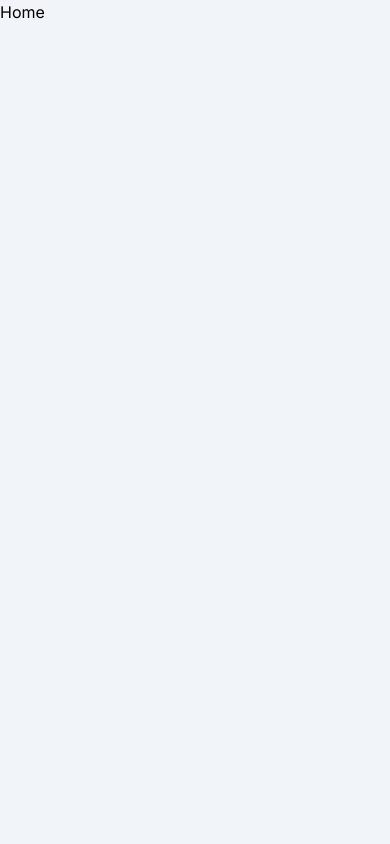
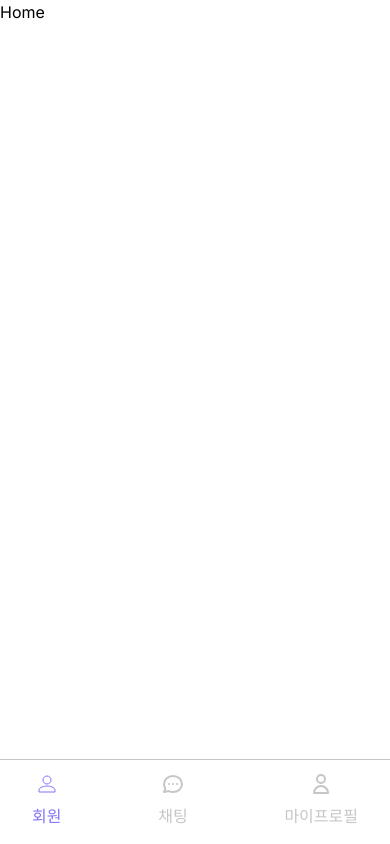
Before and after one commit to Pocket-PT/frontend-repo, a Next.js app: page / in a window 390 px wide. Built offline with nearby package versions, Linux system fonts and the light colour scheme.

Commit message:
style: 채팅방 CSS 수정 웹에서 모바일 채팅창을 키는 것이 아니라, 모바일로 들어갔을 때 뜨는 화면을 웹뷰로 구현

```diff
--- a/src/app/chat/layout.tsx
+++ /dev/null
@@ -1,36 +0,0 @@
-import Link from 'next/link';
-import { PropsWithChildren } from 'react';
-import PersonIcon from '../../../public/icons/PersonIcon';
-import ChatIcon from '../../../public/icons/ChatIcon';
-import ArrowDownIcon from '../../../public/icons/ArrowDownIcon';
-import SearchIcon from '../../../public/icons/SearchIcon';
-
-const ChatLayout = ({ children }: PropsWithChildren) => {
-  return (
-    <div className="w-[480px] h-[751px] mt-[12px] bg-white rounded-xl shadow border border-stone-300 m-auto flex">
-      <div className="w-[72px] h-[751px] -mt-[0.5px] -ml-[1px] bg-white rounded-tl-xl rounded-bl-xl border border-stone-300 flex items-center flex-col gap-12 pt-20">
-        <Link href="/chat/list">
-          <div className="relative w-8 h-8">
-            <PersonIcon fill="#C6C6C6" />
-          </div>
-        </Link>
-        <div className="relative w-10 h-10">
-          <ChatIcon fill="#C6C6C6" />
-        </div>
-      </div>
-      <div>
-        <div className="w-[408px] h-[45px] flex flex-row ml-4 space-x-72 pt-4">
-          <div className="text-black text-[16px] font-bold flex flex-row">
-            채팅
-            <ArrowDownIcon fill="#000000" />
-          </div>
-          <div className="-ml-4">
-            <SearchIcon fill="#000000" />
-          </div>
-        </div>
-        <div>{children}</div>
-      </div>
-    </div>
-  );
-};
-export default ChatLayout;
--- a/src/app/chat/list/page.tsx
+++ /dev/null
@@ -1,5 +0,0 @@
-const ChatList = () => {
-  return <div>ChatList</div>;
-};
-
-export default ChatList;
--- a/src/app/chat/page.tsx
+++ /dev/null
@@ -1,19 +0,0 @@
-import Link from 'next/link';
-import ChatIcon from '../../../public/icons/ChatIcon';
-import PersonIcon from '../../../public/icons/PersonIcon';
-import ChatList from '@/components/ChatList';
-
-const ChatPage = () => {
-  return (
-    <div>
-      <div>
-        <ChatList />
-        <ChatList />
-        <ChatList />
-        <ChatList />
-      </div>
-    </div>
-  );
-};
-
-export default ChatPage;
--- /dev/null
+++ b/src/app/chats/layout.tsx
@@ -0,0 +1,58 @@
+'use client';
+
+import Link from 'next/link';
+import { PropsWithChildren } from 'react';
+import SearchIcon from '../../../public/icons/SearchIcon';
+import { usePathname, useRouter } from 'next/navigation';
+import Footer from '@/components/Footer';
+
+interface IProps {
+  canGoBack?: boolean;
+}
+
+const ChatLayout = ({ children }: PropsWithChildren) => {
+  const pathname = usePathname();
+  const router = useRouter();
+  console.log(pathname);
+
+  const canGoBack = pathname !== ('/chats' || '/' || 'profile');
+
+  const onClick = () => {
+    router.back();
+  };
+
+  return (
+    <div className="w-full h-screen max-w-xl mx-auto bg-white">
+      <div className="w-full h-[45px] flex flex-row items-center">
+        <div className="fixed top-0 flex items-center justify-center w-full h-12 max-w-xl">
+          {canGoBack ? (
+            <button onClick={onClick} className="absolute left-4">
+              <svg
+                className="w-6 h-6"
+                fill="none"
+                stroke="currentColor"
+                viewBox="0 0 24 24"
+                xmlns="http://www.w3.org/2000/svg"
+              >
+                <path
+                  strokeLinecap="round"
+                  strokeLinejoin="round"
+                  strokeWidth="2"
+                  d="M15 19l-7-7 7-7"
+                ></path>
+              </svg>
+            </button>
+          ) : null}
+        </div>
+        <div className="text-black text-[16px] w-full font-bold flex flex-row px-12">
+          {pathname !== '/chats' ? pathname.replace('/chats/', '') : '채팅'}
+        </div>
+        <div className="pr-10">
+          <SearchIcon fill="#000000" />
+        </div>
+      </div>
+      {children}
+    </div>
+  );
+};
+export default ChatLayout;
--- /dev/null
+++ b/src/app/chats/page.tsx
@@ -0,0 +1,21 @@
+import Link from 'next/link';
+import ChatIcon from '../../../public/icons/ChatIcon';
+import PersonIcon from '../../../public/icons/PersonIcon';
+import DMList from '@/components/DMList';
+import Footer from '@/components/Footer';
+
+const ChatPage = () => {
+  const testList: number[] = [1, 2, 3, 4, 5, 6, 7, 8, 9];
+  return (
+    <div className="w-full">
+      {testList.map((item) => (
+        <Link href={`/chats/${item}`} key={item}>
+          <DMList />
+        </Link>
+      ))}
+      <Footer />
+    </div>
+  );
+};
+
+export default ChatPage;
--- a/src/app/layout.tsx
+++ b/src/app/layout.tsx
@@ -1,3 +1,4 @@
+import Footer from '@/components/Footer';
 import './globals.css';
 import { Inter } from 'next/font/google';
 
@@ -15,7 +16,11 @@ export default function RootLayout({
 }) {
   return (
     <html lang="en">
-      <body className={inter.className}>{children}</body>
+      <body className={inter.className}>
+        <div className="w-full h-screen max-w-xl mx-auto bg-white">
+          {children}
+        </div>
+      </body>
     </html>
   );
 }
--- a/src/app/page.tsx
+++ b/src/app/page.tsx
@@ -1,7 +1,10 @@
+import Footer from '@/components/Footer';
+
 export default function Home() {
   return (
     <div>
       <h1>Home</h1>
+      <Footer />
     </div>
   );
 }
--- /dev/null
+++ b/src/components/DMList.tsx
@@ -0,0 +1,42 @@
+import gravatar from 'gravatar';
+import Image from 'next/image';
+
+const DMList = () => {
+  return (
+    <div className="flex items-center justify-center">
+      <div className="w-full h-[81px] m-auto grid items-center justify-center grid-cols-7 hover:bg-hoverGray">
+        <Image
+          src={gravatar.url(
+            '123@gmail.com',
+            {
+              s: '100',
+              r: 'x',
+              d: 'retro',
+            },
+            false,
+          )}
+          width={50}
+          height={50}
+          alt="avatar"
+          className="grid col-span-1 mx-auto rounded-full"
+        />
+        <div className="col-span-5">
+          <div className="text-[14px] font-medium">김일곤</div>
+          <div className="text-darkGray text-[12px] font-normal">
+            제일 최근 메세지
+          </div>
+        </div>
+        <div className="flex flex-col col-span-1">
+          <div className="text-neutral-500 text-[12px] font-normal">
+            오후 3:07
+          </div>
+          <div className="w-[47px] h-[19px] bg-mainPurple rounded-lg flex items-center justify-center text-[8px] font-light text-white">
+            10
+          </div>
+        </div>
+      </div>
+    </div>
+  );
+};
+
+export default DMList;
--- /dev/null
+++ b/src/components/Footer.tsx
@@ -0,0 +1,103 @@
+'use client';
+
+import { cls } from '@/utils/cls';
+import Link from 'next/link';
+import { usePathname } from 'next/navigation';
+
+const Footer = () => {
+  const pathname = usePathname();
+  console.log(pathname);
+  return (
+    <nav className="fixed bottom-0 flex items-center justify-between w-full max-w-xl px-8 pt-3 pb-4 text-gray-800 bg-white border-t border-gray">
+      <Link href="/">
+        <div className="flex flex-col items-center space-y-2 hover:text-dark group">
+          <svg
+            className={
+              pathname === '/'
+                ? 'w-6 h-6 stroke-mainPurple'
+                : 'w-6 h-6 stroke-gray group-hover:stroke-dark'
+            }
+            viewBox="0 0 24 24"
+            fill="none"
+            xmlns="http://www.w3.org/2000/svg"
+          >
+            <path d="M12 12C14.21 12 16 10.21 16 8C16 5.79 14.21 4 12 4C9.79 4 8 5.79 8 8C8 10.21 9.79 12 12 12ZM12 14C9.33 14 4 15.34 4 18V20H20V18C20 15.34 14.67 14 12 14Z" />
+          </svg>
+          <span
+            className={
+              pathname === '/'
+                ? 'text-mainPurple'
+                : 'text-gray group-hover:text-dark'
+            }
+          >
+            회원
+          </span>
+        </div>
+      </Link>
+      <Link href="/chats" passHref>
+        <div className="flex flex-col items-center space-y-2 text-orange-500 group">
+          <svg
+            className={
+              pathname === '/chats'
+                ? 'w-6 h-6 stroke-mainPurple'
+                : 'w-6 h-6 stroke-gray group-hover:stroke-dark'
+            }
+            fill="none"
+            stroke="currentColor"
+            viewBox="0 0 24 24"
+            xmlns="http://www.w3.org/2000/svg"
+          >
+            <path
+              strokeLinecap="round"
+              strokeLinejoin="round"
+              strokeWidth="2"
+              d="M8 12h.01M12 12h.01M16 12h.01M21 12c0 4.418-4.03 8-9 8a9.863 9.863 0 01-4.255-.949L3 20l1.395-3.72C3.512 15.042 3 13.574 3 12c0-4.418 4.03-8 9-8s9 3.582 9 8z"
+            ></path>
+          </svg>
+          <span
+            className={
+              pathname === '/chats'
+                ? 'text-mainPurple'
+                : 'text-gray group-hover:text-dark'
+            }
+          >
+            채팅
+          </span>
+        </div>
+      </Link>
+      <Link href="/profile" passHref>
+        <div className="flex flex-col items-center space-y-2 text-orange-500 group">
+          <svg
+            className={
+              pathname === '/profile'
+                ? 'w-6 h-6 stroke-mainPurple'
+                : 'w-6 h-6 stroke-gray group-hover:stroke-dark'
+            }
+            fill="none"
+            stroke="currentColor"
+            viewBox="0 0 24 24"
+            xmlns="http://www.w3.org/2000/svg"
+          >
+            <path
+              strokeLinecap="round"
+              strokeLinejoin="round"
+              strokeWidth="2"
+              d="M16 7a4 4 0 11-8 0 4 4 0 018 0zM12 14a7 7 0 00-7 7h14a7 7 0 00-7-7z"
+            ></path>
+          </svg>
+          <span
+            className={
+              pathname === '/profile'
+                ? 'text-mainPurple'
+                : 'text-gray group-hover:text-dark'
+            }
+          >
+            마이프로필
+          </span>
+        </div>
+      </Link>
+    </nav>
+  );
+};
+
+export default Footer;
--- /dev/null
+++ b/src/utils/cls.ts
@@ -0,0 +1,3 @@
+export function cls(...classnames: string[]) {
+  return classnames.join(' ');
+}
--- a/tailwind.config.js
+++ b/tailwind.config.js
@@ -17,6 +17,15 @@ module.exports = {
           'conic-gradient(from 180deg at 50% 50%, var(--tw-gradient-stops))',
       },
     },
+    colors: {
+      white: '#FFFFFF',
+      hoverGray: '#F1F4F9',
+      mainPurple: '#8075F8',
+      lightGray: '#E9ECF0',
+      gray: '#C6C6C6',
+      darkGray: '#797979',
+      dark: '#333333',
+    },
   },
   variants: { fill: ['hover', 'focus'] },
   plugins: [],
```
